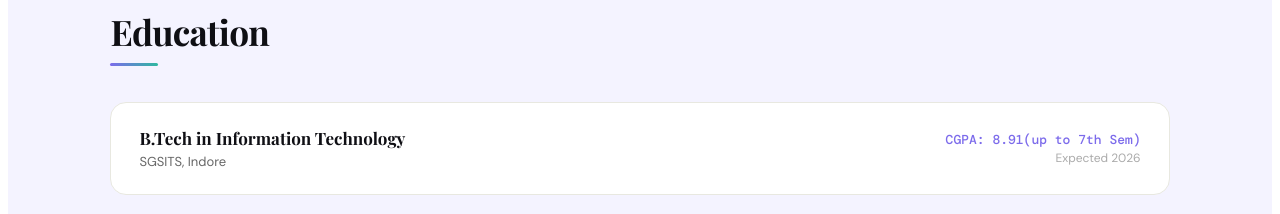
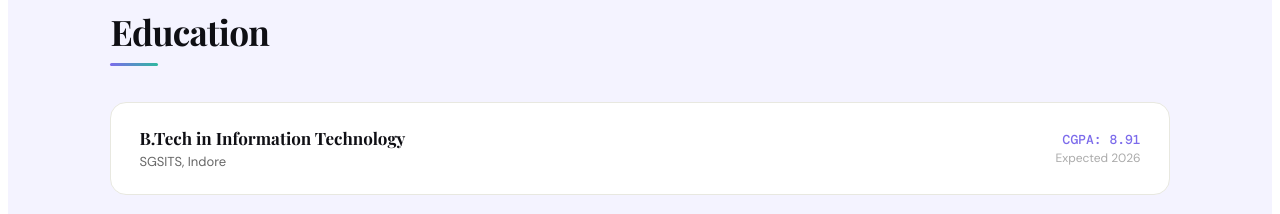
Before and after one commit to komaljatiya123/komal-portfolio, a React (Vite) app: page / in a window 1280 px wide. Shown: the part 880-1094 px from the top of the page. Built offline with nearby package versions, Linux system fonts and the light colour scheme; a web font is replaced by a local one.

Commit message:
Updated project

```diff
--- a/src/App.jsx
+++ b/src/App.jsx
@@ -12,7 +12,7 @@ const data = {
     github: "https://github.com/komaljatiya123",
   },
   education: [
-    { degree: "B.Tech in Information Technology", institution: "SGSITS, Indore", year: "Expected 2026", score: "CGPA: 8.91(up to 7th Sem)" },
+    { degree: "B.Tech in Information Technology", institution: "SGSITS, Indore", year: "Expected 2026", score: "CGPA: 8.91" },
     { degree: "Diploma in  Computer Science & Engineering", institution: "Shri Vaishnav Polytechnic College, Indore", year: "2023", score: "CGPA: 8.73" },
     { degree: "Higher Secondary (10th)", institution: "Brilliant Academy H.S. School, Indore", year: "2020", score: "91.5%" },
   ],
```
